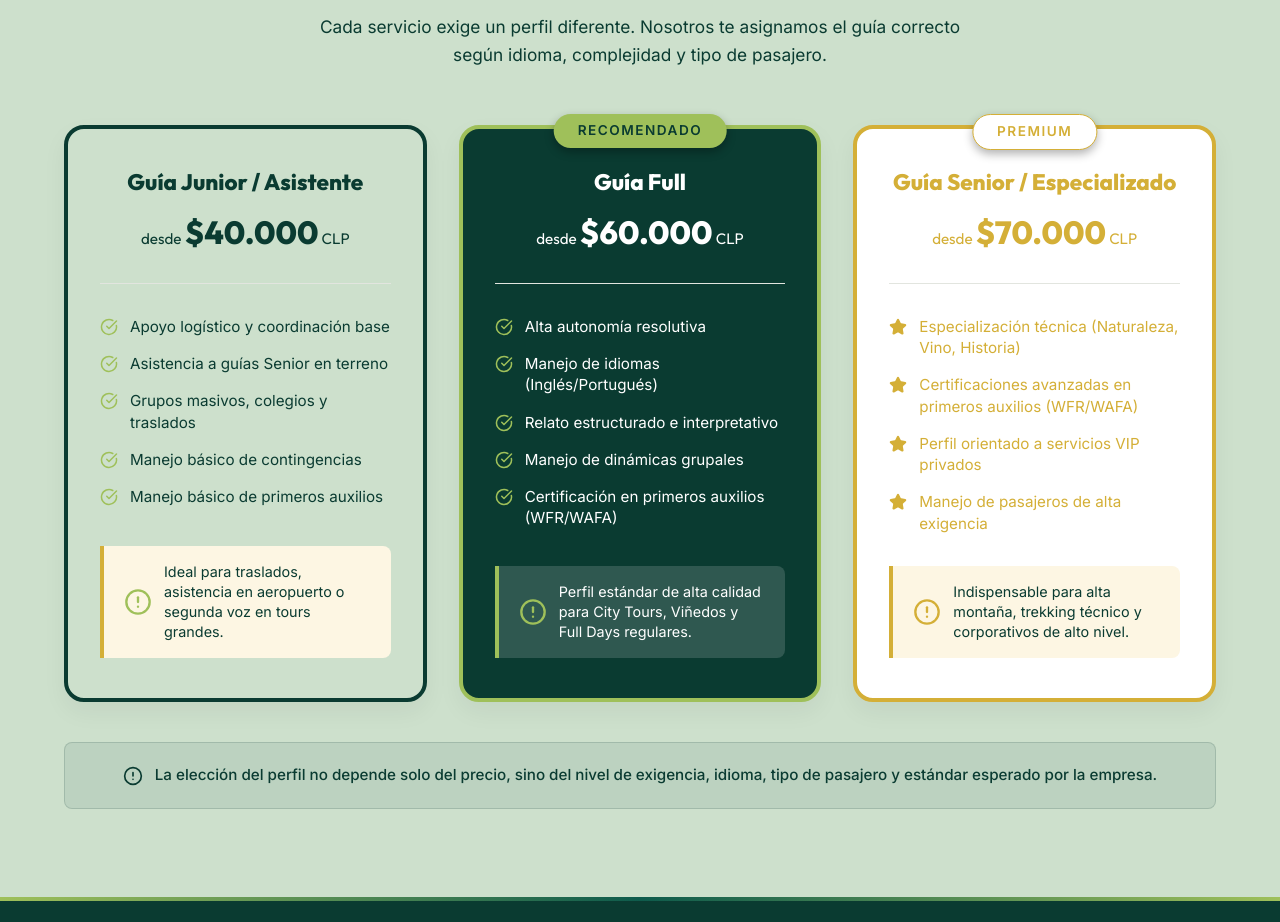
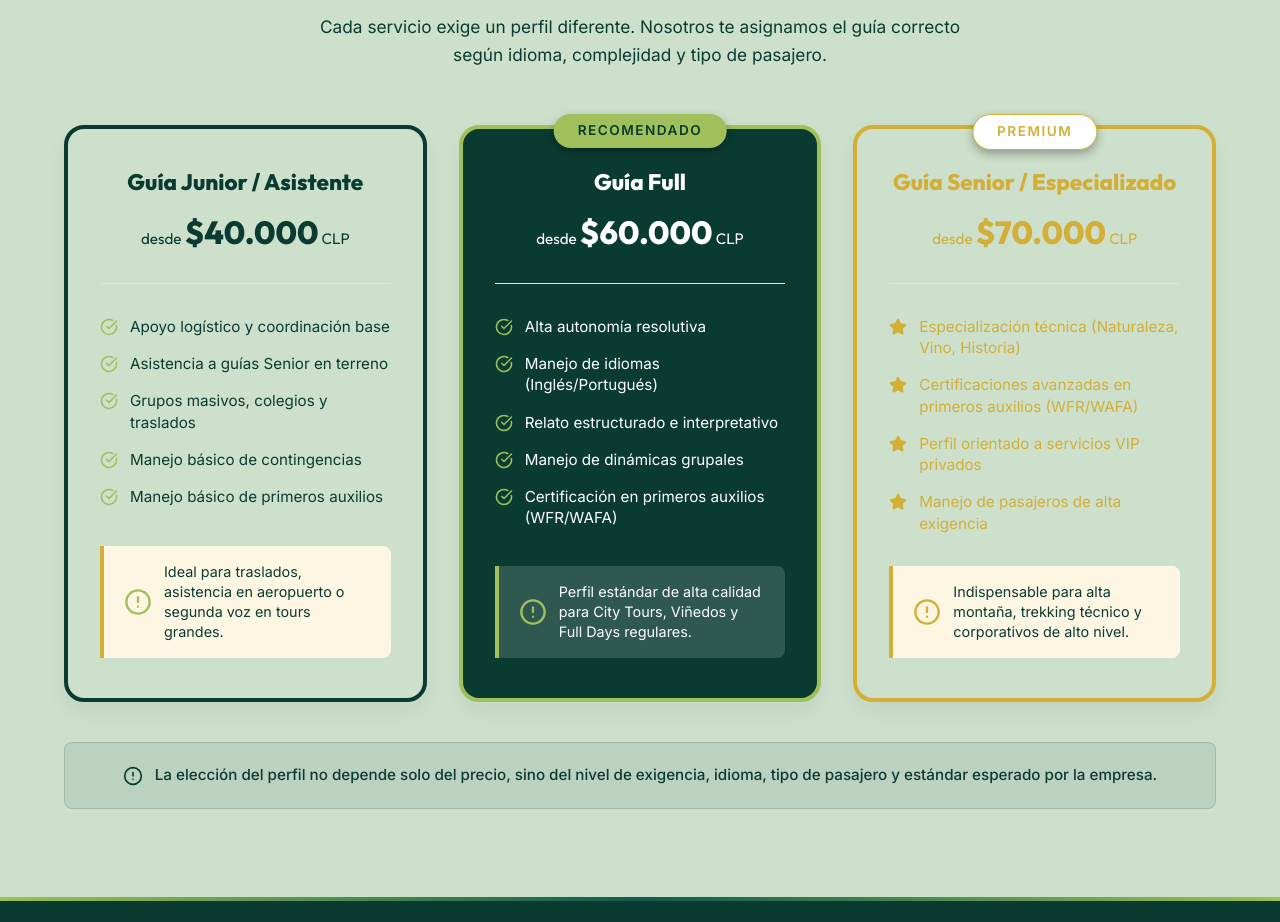
Before and after one commit to guiaalacartaoficial/guia-a-la-carta-web, a React (Vite) app: page /servicios in a window 1280 px wide. Shown: the part 4240-5162 px from the top of the page. Built offline with nearby package versions, Linux system fonts and the light colour scheme; no server answers.

Commit message:
Tarjeta Senior con fondo verde claro como la Junior

```diff
--- a/src/pages/Servicios.css
+++ b/src/pages/Servicios.css
@@ -666,7 +666,7 @@
 }
 
 .profile-tier-card.tier-senior {
-  background-color: white !important;
+  background-color: #CDE0CC !important;
   border: 4px solid var(--b2b-gold) !important;
 }
 
```
